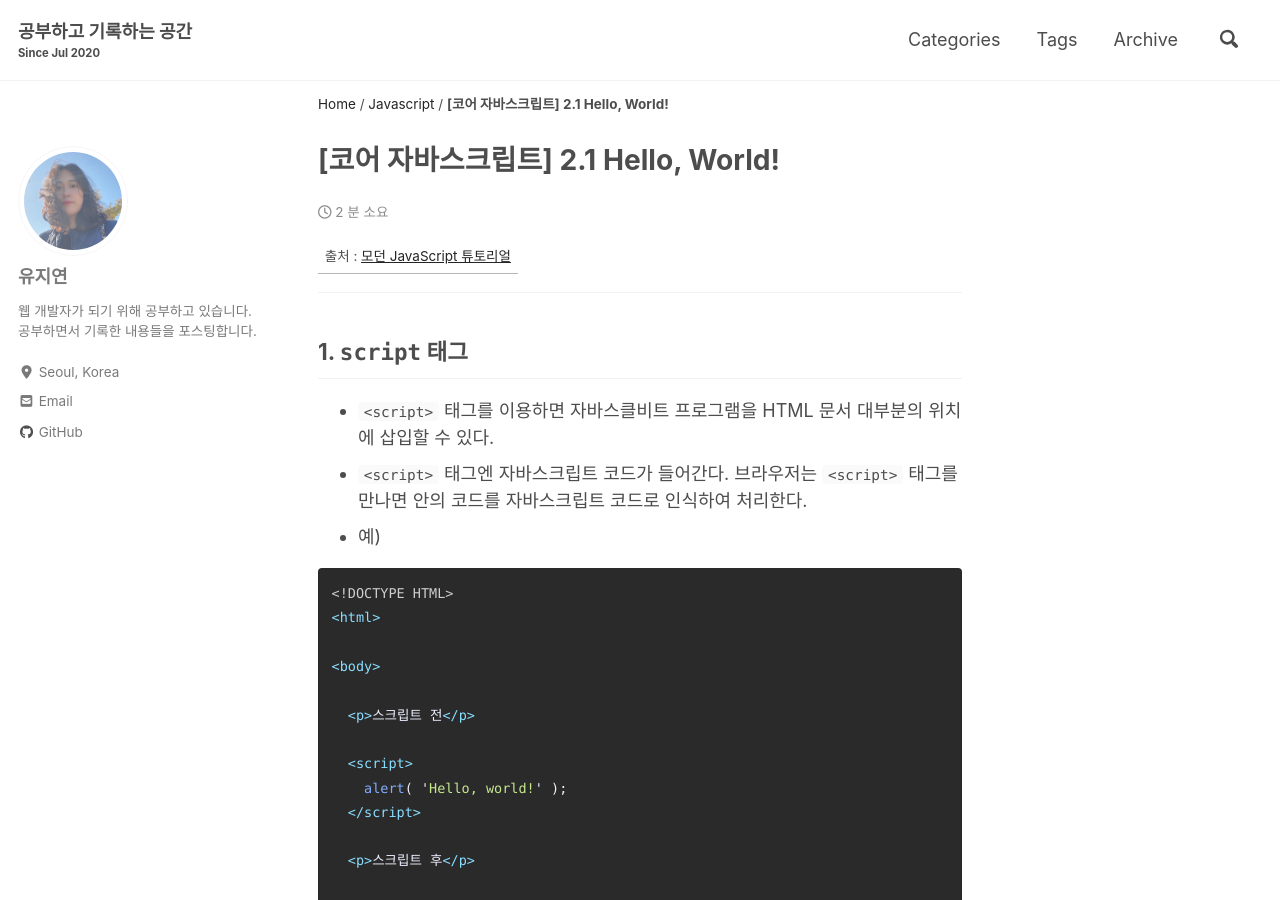
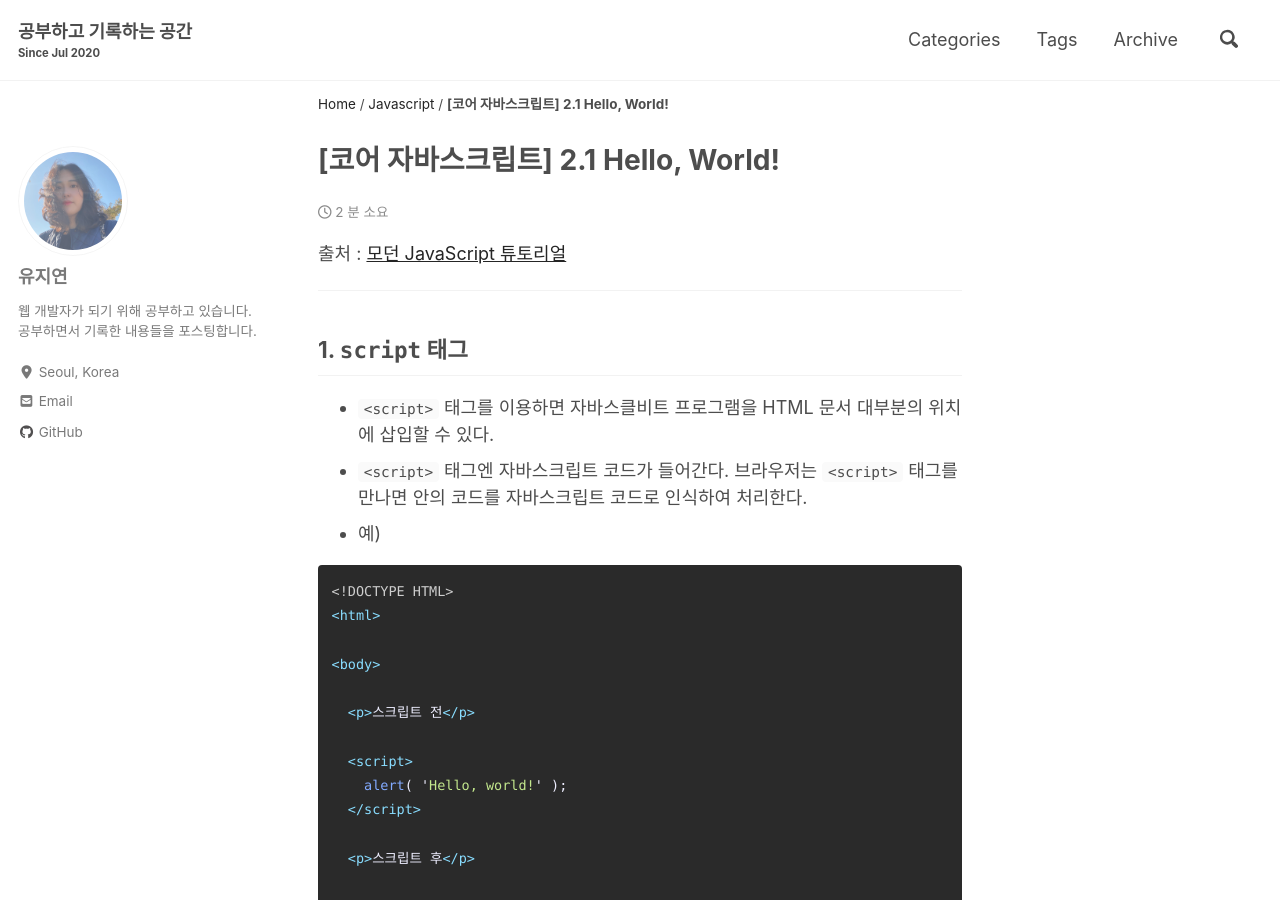
Before and after one commit to Jiyoun-Yoo/jiyoun-yoo.github.io, a Jekyll site: the page built from _posts/javaScript/2021-01-11-modernJs-2.1.md, in a window 1280 px wide and 900 px high. Built offline with Jekyll 4.4.1, drawn with Linux system fonts in a browser that asks for light colours; cached includes are drawn as plain includes; nearby versions of some CDN libraries.

```diff
--- a/_posts/javaScript/2021-01-11-modernJs-2.1.md
+++ b/_posts/javaScript/2021-01-11-modernJs-2.1.md
@@ -6,7 +6,7 @@ tag:
 - [javaScript, modernJs]
 ---
 
-| 출처 : [모던 JavaScript 튜토리얼](https://ko.javascript.info/)
+출처 : [모던 JavaScript 튜토리얼](https://ko.javascript.info/)
 
 ---
 ## 1. `script` 태그
```
